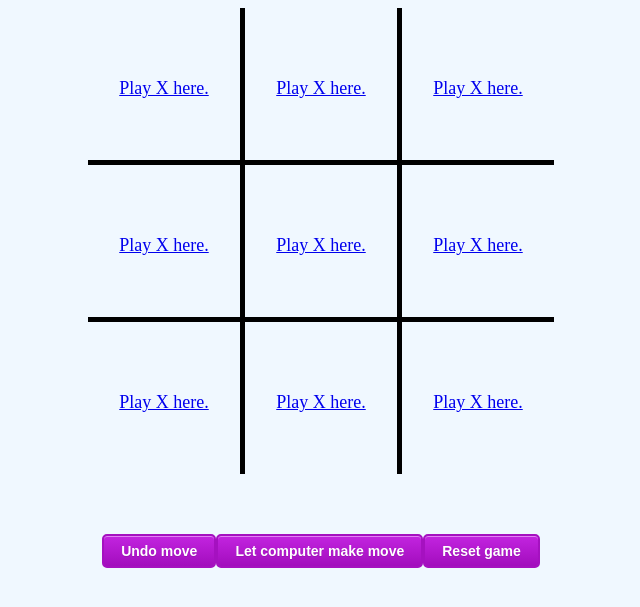
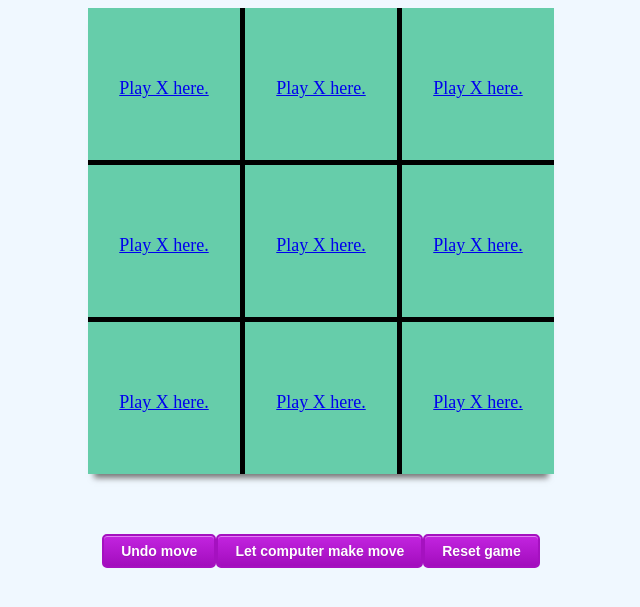
Before and after one commit to torerik123/tictactoe, a Flask app: page / in a window 1280 px wide. Shown: the top 607 px of the page, without its empty margins (319-959 px from the left). Run offline with Flask 2, Linux system fonts and the light colour scheme.

Commit message:
added drop shadow and hover effects

```diff
--- a/static/styles.css
+++ b/static/styles.css
@@ -13,6 +13,19 @@ td {
 td > a {
     font-size: 18px;
 }
+
+.board-bg {
+    background-color:#66CDAA;
+    -webkit-box-shadow: 0 10px 6px -6px #777;
+    -moz-box-shadow: 0 10px 6px -6px #777;
+    box-shadow: 0 10px 6px -6px #777;
+}
+
+td:hover{
+    background-color:#DCDCDC;
+
+}
+
 
 .container {
     display:flex;
--- a/templates/game.html
+++ b/templates/game.html
@@ -6,9 +6,9 @@
     </head>
 
     <body>
-
         <!--Game Board-->
         <div class="container">
+            <div class="board-bg">
                 <table>
                     {% for i in range(3) %}
                         <tr>
@@ -26,6 +26,8 @@
                     {% endfor %}
                 </table>
             </div>
+        </div>
+
 
         <!--Display winner-->
         <div class="container">
```
Lines whose indentation alone changed are shown as unchanged.
